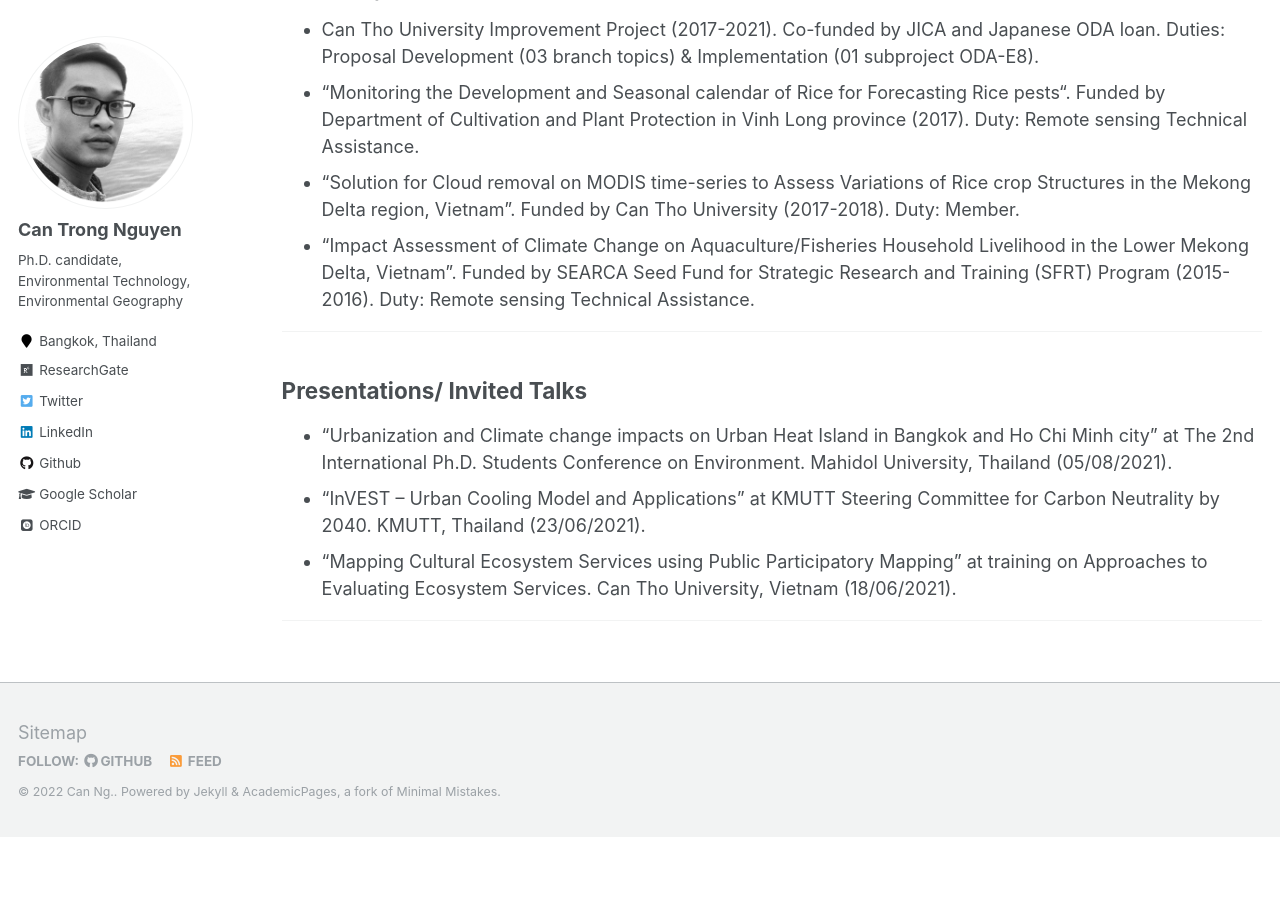
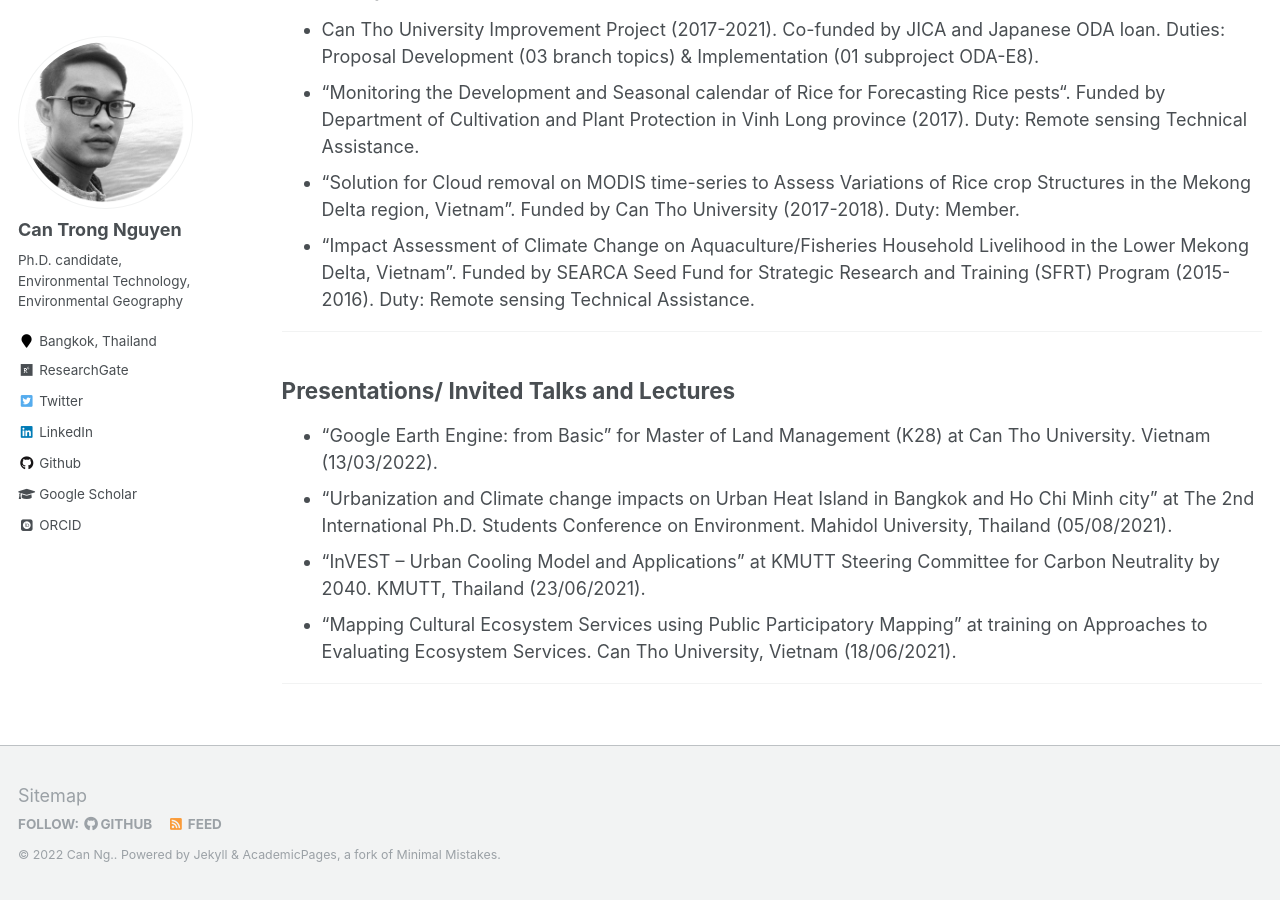
Before and after one commit to canng/oldsite, a Jekyll site: the page built from _pages/cv.md, in a window 1280 px wide and 900 px high, scrolled down 2746 px. Built offline with Jekyll 4.4.1, drawn with Linux system fonts in a browser that asks for light colours; some web fonts are replaced; before the commit the page ends 3583 px from its top, so only the background shows below that.

Commit message:
update info

```diff
--- a/_pages/cv.md
+++ b/_pages/cv.md
@@ -82,7 +82,8 @@ My full CV can be found out [here](/files/pdfs/Can.T.Nguyen_CV_2022.pdf).
 
  <hr>
 
-## Presentations/ Invited Talks
+## Presentations/ Invited Talks and Lectures
+* "Google Earth Engine: from Basic" for Master of Land Management (K28) at Can Tho University. Vietnam (13/03/2022).
 * “Urbanization and Climate change impacts on Urban Heat Island in Bangkok and Ho Chi Minh city” at The 2nd International Ph.D. Students Conference on Environment. Mahidol University, Thailand (05/08/2021).
 * “InVEST – Urban Cooling Model and Applications” at KMUTT Steering Committee for Carbon Neutrality by 2040. KMUTT, Thailand (23/06/2021).
 * “Mapping Cultural Ecosystem Services using Public Participatory Mapping” at training on Approaches to Evaluating Ecosystem Services. Can Tho University, Vietnam (18/06/2021).
```
